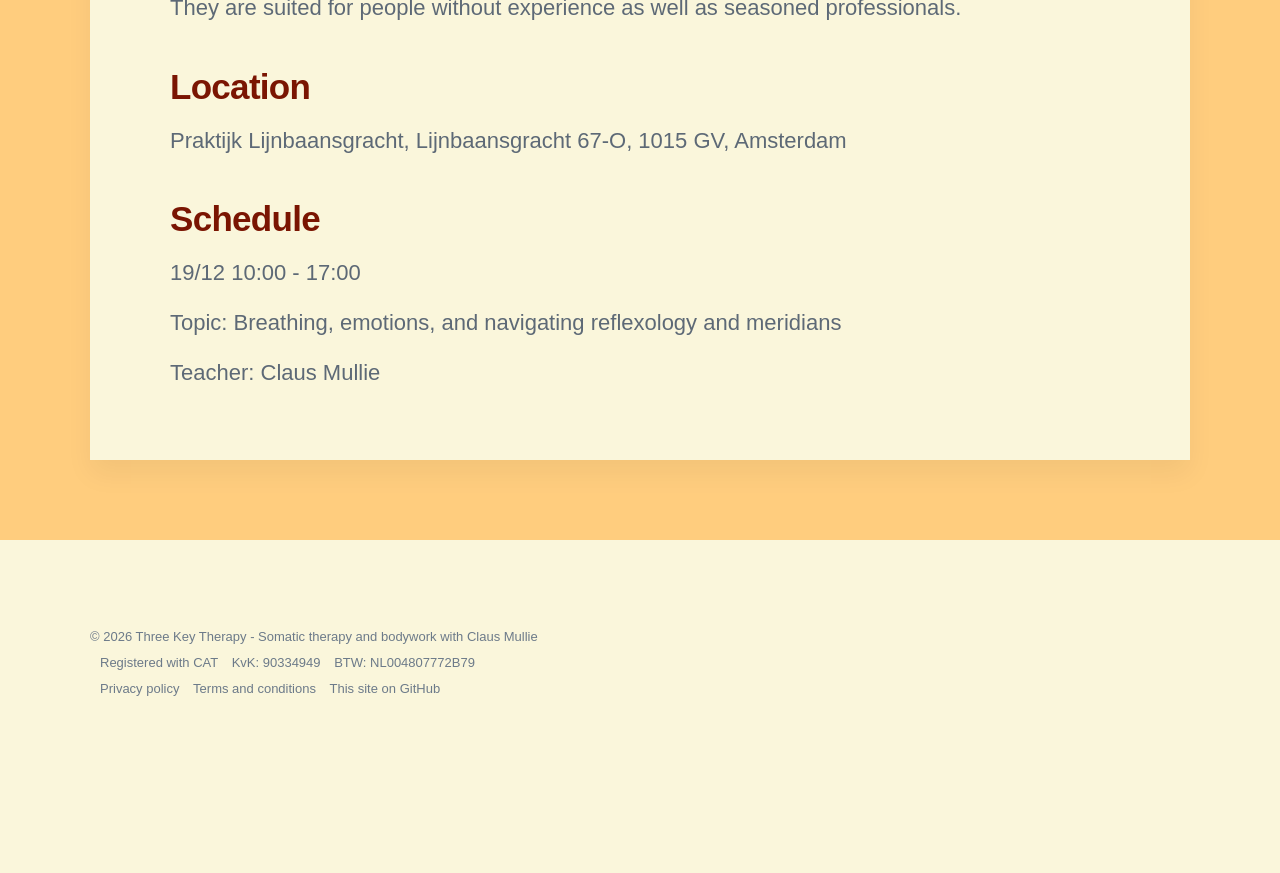
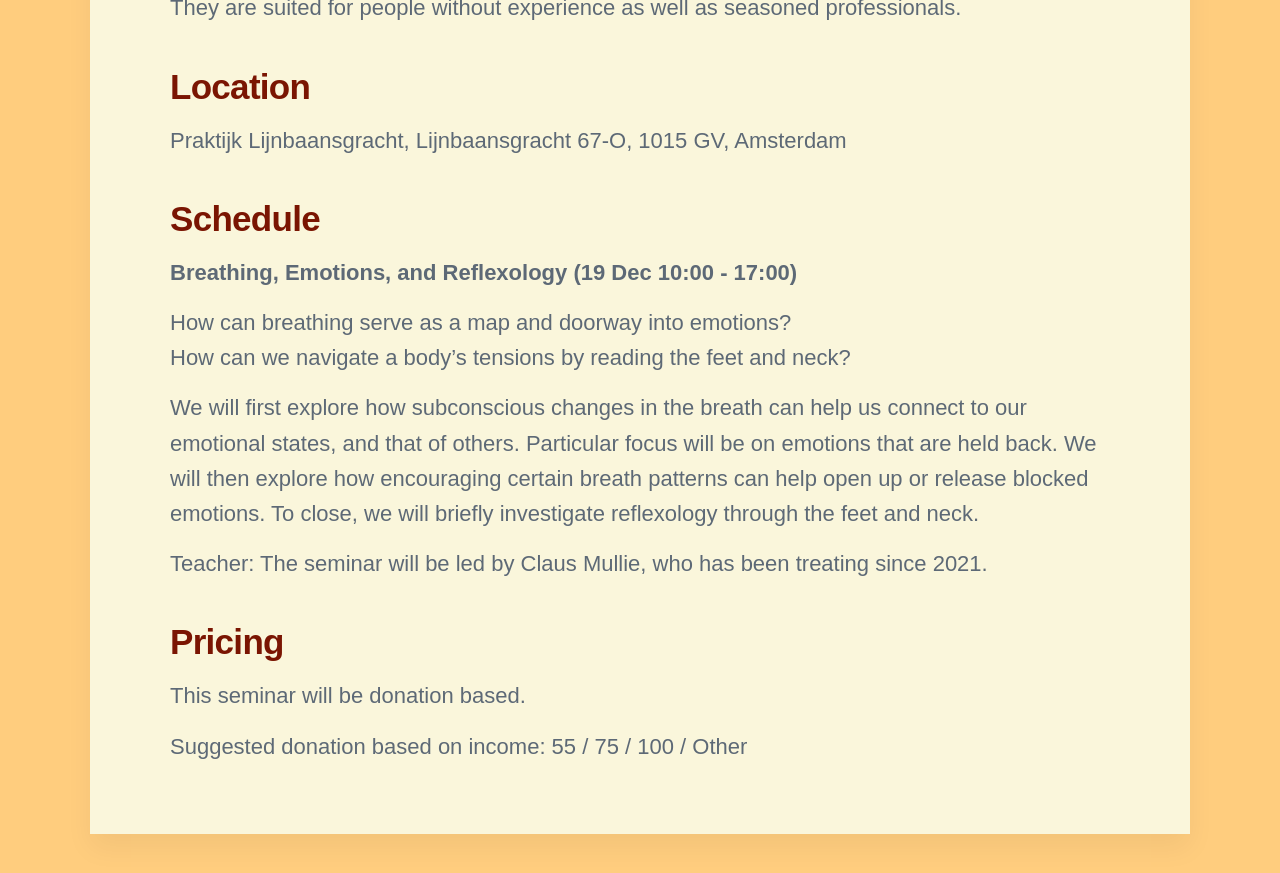
Before and after one commit to threekeytherapy/threekeytherapy.com, a Jekyll site: the page built from _workshops/seminar.md, in a window 1280 px wide and 900 px high, scrolled down 990 px. Shown: the top 873 px of the window. Built offline with Jekyll 4.4.1, drawn with Linux system fonts in a browser that asks for light colours; nearby versions of some CDN libraries; some web fonts are replaced; before the commit the page ends 1765 px from its top, so only the background shows below that.

Commit message:
adds seminar details

```diff
--- a/_workshops/seminar.md
+++ b/_workshops/seminar.md
@@ -1,7 +1,7 @@
 ---
 title: Seminars
 subtitle:
-description: Courses in Amsterdam to explore the fundamental concepts behind somatic therapy. Next up 19/12
+description: Courses in Amsterdam to explore the fundamental concepts behind somatic therapy. <br><br> Next up 19 Dec - Breathing, Emotions, and Reflexology.
 featured_image: /images/seminar.jpg
 homepage_image: /images/seminar.jpg
 date: 2023-11-03 00:00:00
@@ -33,11 +33,23 @@ Praktijk Lijnbaansgracht, Lijnbaansgracht 67-O, 1015 GV, Amsterdam
 
 ## Schedule
 
-19/12 10:00 - 17:00
+**Breathing, Emotions, and Reflexology (19 Dec 10:00 - 17:00)**
 
-Topic: Breathing, emotions, and navigating reflexology and meridians
+How can breathing serve as a map and doorway into emotions?
+How can we navigate a body's tensions by reading the feet and neck?
 
-Teacher: Claus Mullie
+We will first explore how subconscious changes in the breath can help us connect to our emotional states, and that of others.
+Particular focus will be on emotions that are held back.
+We will then explore how encouraging certain breath patterns can help open up or release blocked emotions.
+To close, we will briefly investigate reflexology through the feet and neck.
+
+Teacher: The seminar will be led by Claus Mullie, who has been treating since 2021.
+
+## Pricing
+
+This seminar will be donation based.
+
+Suggested donation based on income: 55 / 75 / 100 / Other
 
 <!--
 ## Pricing
```
